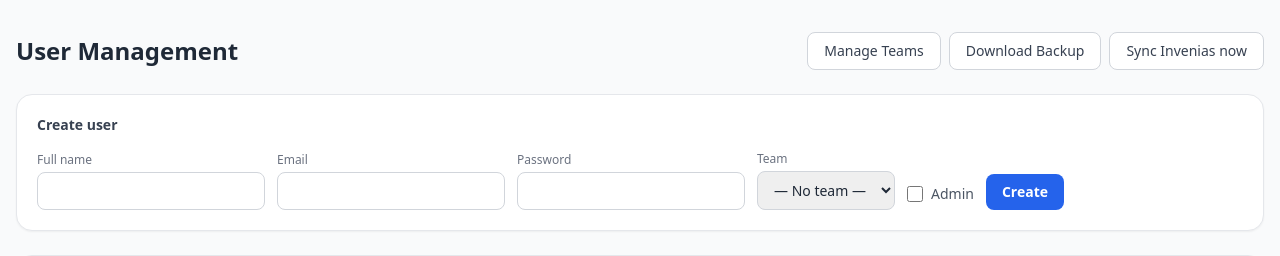
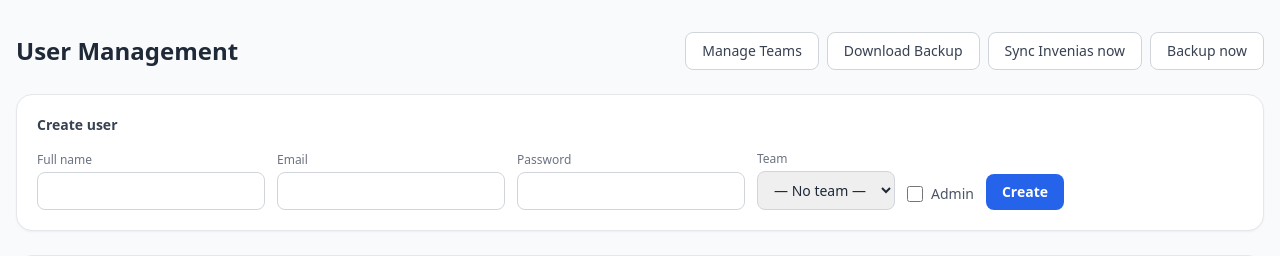
Before and after one commit to People-Link-LT/peoplelink-timesheets, a FastAPI app: template templates/admin/users.html in a window 1280 px wide. Shown: the top 256 px of the page. Run offline with FastAPI, Linux system fonts and the light colour scheme; the template is opened without the code that fills it, so the values that code supplies are empty; parts of the project's set-up code (start-up, migrations or seed data) failed here and were passed over; some libraries are stand-ins or nearby versions.

Commit message:
Add manual backup trigger button to admin panel

```diff
--- a/templates/admin/users.html
+++ b/templates/admin/users.html
@@ -11,6 +11,11 @@
     <form method="post" action="/admin/sync-now">
       <button type="submit" class="bg-white border border-gray-300 text-gray-700 text-sm font-medium px-4 py-2 rounded-lg hover:bg-gray-50 transition">
         Sync Invenias now
+      </button>
+    </form>
+    <form method="post" action="/admin/backup-now">
+      <button type="submit" class="bg-white border border-gray-300 text-gray-700 text-sm font-medium px-4 py-2 rounded-lg hover:bg-gray-50 transition">
+        Backup now
       </button>
     </form>
   </div>
```
Also changed, not shown: app/routers/admin.py (+7 -0 lines).
